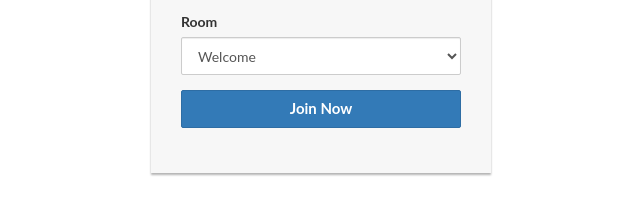
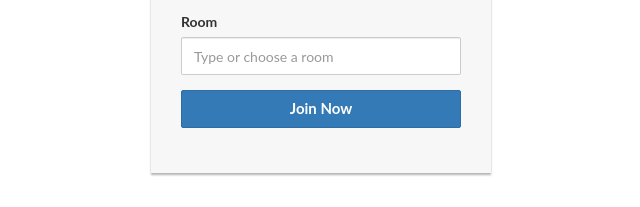
Before and after one commit to alexbernardi360/net-rooms, a website: page public_html/index.html in a window 1280 px wide. Shown: the part 194-401 px from the top of the page, 319-959 px from the left. Drawn offline with nearby package versions, Linux system fonts and the light colour scheme.

Commit message:
Client-side improvements.

```diff
--- a/public_html/index.html
+++ b/public_html/index.html
@@ -33,13 +33,20 @@
 
                 <div class="form-group">
                     <label>Room</label>
-                    <select class="form-control" name="room" id="room">
-                        <option value="Welcome">Welcome</option>
+                    <input
+                        class="form-control"
+                        placeholder="Type or choose a room"
+                        name="room"
+                        id="room"
+                        list="rooms"
+                    />
+                    <datalist id="rooms">
                         <option value="Random">Random</option>
                         <option value="Music">Music</option>
+                        <option value="Music">Comics</option>
                         <option value="Sport">Sport</option>
                         <option value="News">News</option>
-                    </select>
+                    </datalist>
                 </div>
 
                 <div class="form-group">
```
